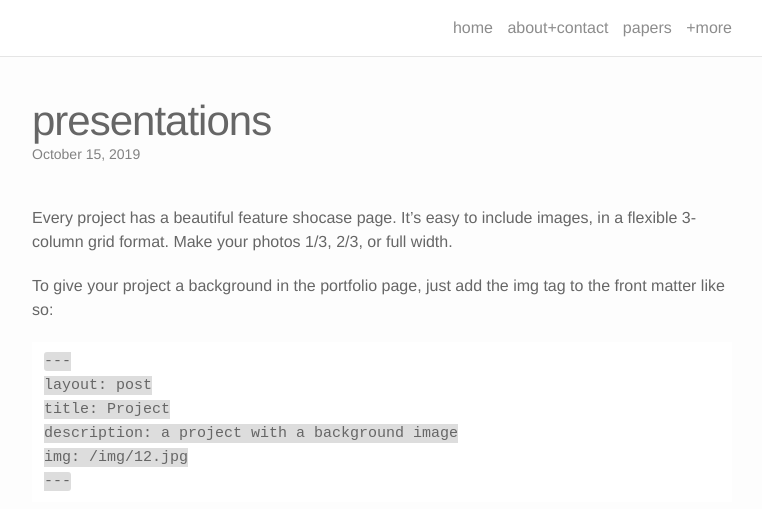
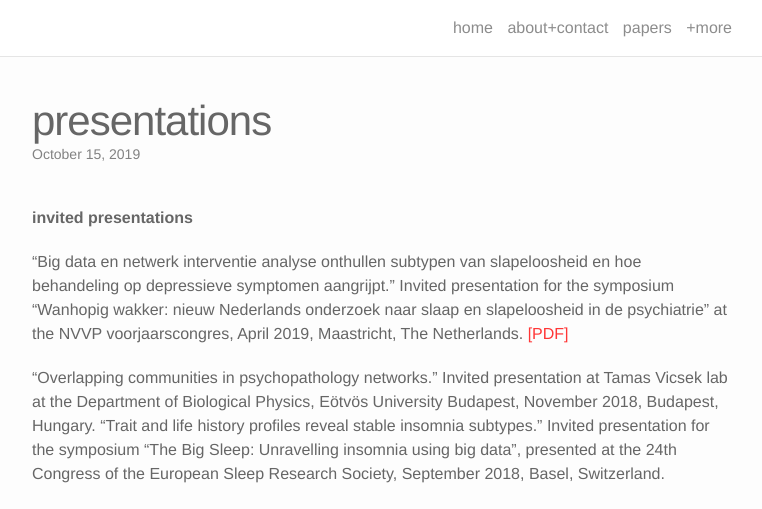
Before and after one commit to tfblanken/tfblanken.github.io, a Jekyll site: the page built from _portfolio/5_Presentations.markdown, in a window 1280 px wide and 1400 px high. Shown: the top 509 px of the window, without its empty margins (258-1020 px from the left). Built offline with Jekyll 4.4.1, drawn with Linux system fonts in a browser that asks for light colours; nearby versions of some CDN libraries; some of the changed text lies outside the part shown.

Commit message:
Update 5_Presentations.markdown

```diff
--- a/_portfolio/5_Presentations.markdown
+++ b/_portfolio/5_Presentations.markdown
@@ -5,59 +5,43 @@ description: and posters
 img: /img/budapest1.jpg
 ---
 
-Every project has a beautiful feature shocase page. It's easy to include images, in a flexible 3-column grid format. Make your photos 1/3, 2/3, or full width.
+**invited presentations**
 
-To give your project a background in the portfolio page, just add the img tag to the front matter like so:
+“Big data en netwerk interventie analyse onthullen subtypen van slapeloosheid en hoe behandeling op depressieve symptomen aangrijpt.” Invited presentation for the symposium “Wanhopig wakker: nieuw Nederlands onderzoek naar slaap en slapeloosheid in de psychiatrie” at the NVVP voorjaarscongres, April 2019, Maastricht, The Netherlands. <a href="https://www.dropbox.com/s/1rkfjrdffggorpy/1904_Blanken_VJC_NVvP.pdf?dl=0" target="blank">[PDF]</a>
 
-	---
-	layout: post
-	title: Project
-	description: a project with a background image
-	img: /img/12.jpg
-	---
+“Overlapping communities in psychopathology networks.” Invited presentation at Tamas Vicsek lab at the Department of Biological Physics, Eötvös University Budapest, November 2018, Budapest, Hungary.
+“Trait and life history profiles reveal stable insomnia subtypes.” Invited presentation for the symposium “The Big Sleep: Unravelling insomnia using big data”, presented at the 24th Congress of the European Sleep Research Society, September 2018, Basel, Switzerland.
+
+“Het Nederlands slaapregister: Hoe het Nederlands slaapregister het mogelijk maakt om subtypen van slapeloosheid te ontdekken.” Invited presentation at Slaap 2017, November 2017, Ermelo, The Netherlands.
+
+“Slapeloosheid vanuit een netwerkbenadering: De samenhang tussen dag- en nachtklachten.” Invited presentation for the symposium “Slapeloosheid als centraal symptoom in psychopathologie”, presented at VGCT najaarscongres, November 2017, Veldhoven, The Netherlands.
+
+“Netwerkbenadering van verschillende subtypen onder slapelozen.” Invited presentation for the symposium “De netwerkbenadering van psychopathologie geïllustreerd”, presented at VGCT najaarscongres, November 2017, Veldhoven, The Netherlands.
+
+<br/>
 
 
-<div class="img_row">
-	<img class="col one" src="{{ site.baseurl }}/img/friends.jpg" alt="" title="example image"/>
-	<img class="col two" src="{{ site.baseurl }}/img/family.jpg" alt="" title="example image"/>
-</div>
-<div class="col three caption">
-	Caption photos easily. On the left, a road goes through a tunnel. Middle, leaves artistically fall in a hipster photoshoot. Right, in another hipster photoshoot, a lumberjack grasps a handful of pine needles.
-</div>
-<div class="img_row">
-	<img class="col three" src="{{ site.baseurl }}/img/5.jpg" alt="" title="example image"/>
-</div>
-<div class="col three caption">
-	This image can also have a caption. It's like magic.
-</div>
+**conference presentations**
 
-You can also put regular text between your rows of images. Say you wanted to write a little bit about your project before you posted the rest of the images. You describe how you toiled, sweated, *bled* for your project, and then.... you reveal it's glory in the next row of images.
+“Insomnia heterogeneity and its link to depression: insights from an observational, prospective, and intervention study.” Presented at the Insomnia Symposium, October 2019, Hannover, Germany.
+
+“Insomnia heterogeneity and its link to depression: insights from an observational, prospective, and intervention study.” Presented at the Summer Conference of the Interuniversity Graduate School of Psychometrics and Sociometrics, June 2019, Utrecht, The Netherlands.
+
+“Introducing Network Intervention Analysis (NIA) to investigate sequential, symptom-specific treatment effects. A demonstration in co-occurring insomnia and depression.” Presented at the European Insomnia Network Meeting, December 2018, Oxford, United Kingdom.
+
+“Insomnia profiles: from heterogeneous insomnia to (more) homogeneous subtypes.” Presented at the 3rd Wintersymposium on Sleep, Cognition, and Consciousness, March 2017, Kaprun, Austria.
+
+“Insomnia profiles: preliminary results of a latent class cluster analysis.” Presented at the European Insomnia Network Meeting, December 2016, Amsterdam, The Netherlands.
+
+<br/>
 
 
-<div class="img_row">
-	<img class="col two" src="{{ site.baseurl }}/img/nyc_bruun_tes.jpg" alt="" title="example image"/>
-	<img class="col one" src="{{ site.baseurl }}/img/nyc_bridge.jpg" alt="" title="example image"/>
-</div>
+**posters**
 
-<div class="img_row">
-	<img class="col one" src="{{ site.baseurl }}/img/italy1.jpg" alt="" title="example image"/>
-	<img class="col one" src="{{ site.baseurl }}/img/italy2.jpg" alt="" title="example image"/>
-	<img class="col one" src="{{ site.baseurl }}/img/italy3.jpg" alt="" title="example image"/>
-</div>
+“Network Intervention Analysis. Investigating sequential, symptom-specific treatment effects: A demonstration in co-occurring insomnia and depression” Poster presented at the 3rd Annual Meeting of the Amsterdam Public Health Research Institute, November 2018, Amsterdam. Awarded 2nd Place of the Best Poster Award.
 
-<div class="img_row">
-	<img class="col one" src="{{ site.baseurl }}/img/dutch_sea.jpg" alt="" title="example image"/>
-	<img class="col two" src="{{ site.baseurl }}/img/camping.jpg" alt="" title="example image"/>
-</div>
+“Robust Insomnia Disorder subtypes revealed by non-sleep-related traits and life history.” Poster presented at the NSWO Najaarssymposium, November 2018, VU University, Amsterdam.
 
+“Robust Insomnia Disorder subtypes revealed by non-sleep-related traits and life history.” Post presented at the Annual Meeting Amsterdam Neuroscience, October 2018, Amsterdam.
 
-
-<br/><br/><br/>
-
-
-The code is simple. Just add a col class to your image, and another class specifying the width: one, two, or three columns wide. Here's the code for the last row of images above:
-
-	<div class="img_row">
-	  <img class="col two" src="/img/6.jpg"/>
-	  <img class="col one" src="/img/11.jpg"/>
-	</div>
+“Insomnia profiles: from heterogeneous insomnia to (more) homogenous subtypes.” Poster presented at the Summer Conference of the Interuniversity Graduate School of Psychometrics and Sociometrics, June 2017, KU Leuven, Belgium. Award the Best Poster Award.
```
